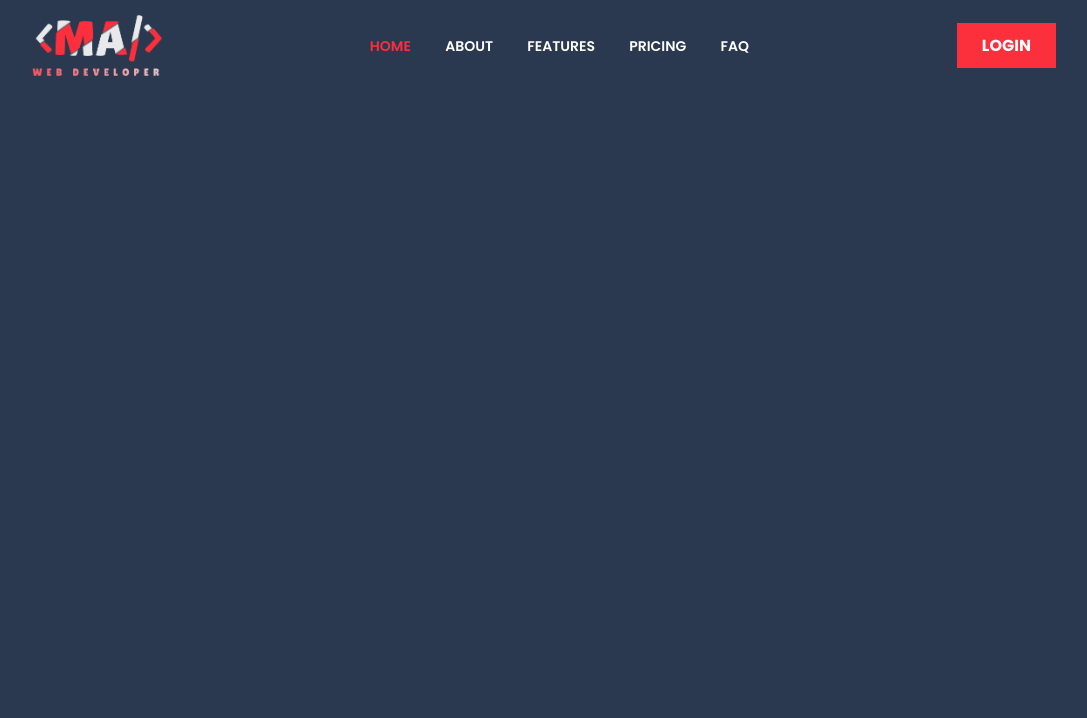
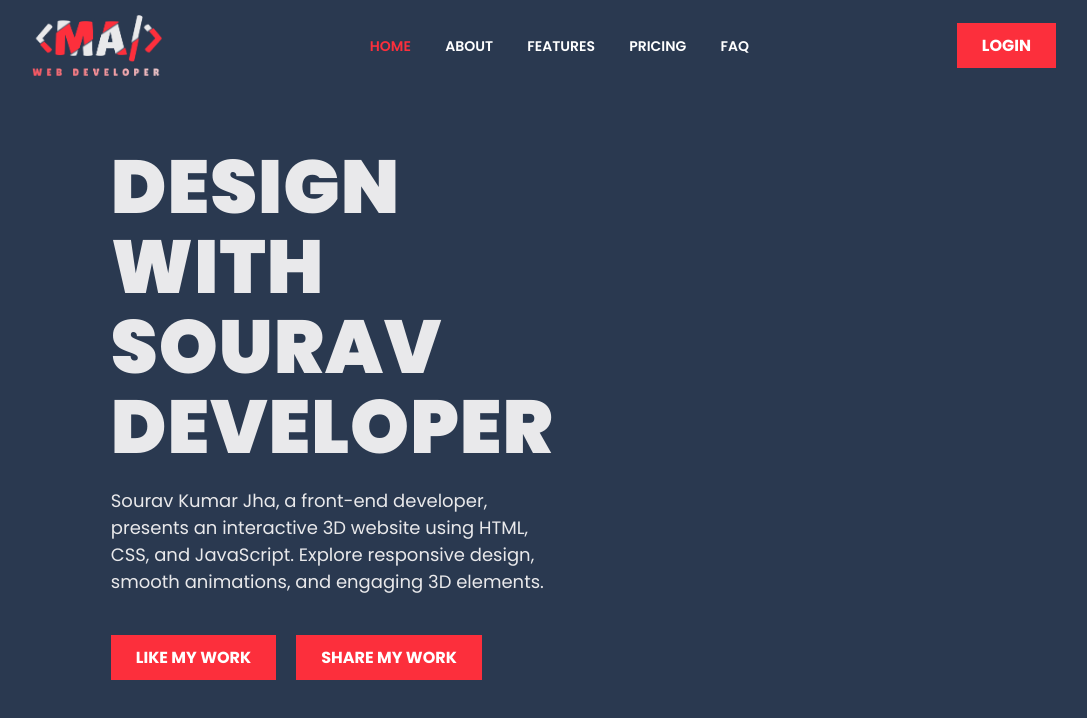
Before and after one commit to Souravjha69/3D--Website, a plain HTML site: page index.html in a window 1280 px wide. Shown: the whole page, without its empty margins (96-1183 px from the left). Drawn offline with Linux system fonts and the light colour scheme.

Commit message:
Hero Section Completed

```diff
--- a/index.html
+++ b/index.html
@@ -1,15 +1,15 @@
 <!DOCTYPE html>
 <html lang="en">
   <head>
-    <meta charset="UTF-8">
-    <meta name="viewport" content="width=device-width, initial-scale=1.0">
+    <meta charset="UTF-8" />
+    <meta name="viewport" content="width=device-width, initial-scale=1.0" />
     <title>Animated Website | Sourav kr. jha</title>
-    <link rel="stylesheet" href="style.css"/>
+    <link rel="stylesheet" href="style.css" />
   </head>
   <body>
     <div class="main-container">
       <div class="navbar">
-            <img src="images/nav-logo.jpg" alt="" class="nav-logo">
+        <img src="images/nav-logo.jpg" alt="" class="nav-logo" />
         <ul>
           <li><a href="" class="active">Home</a></li>
           <li><a href="">About</a></li>
@@ -17,12 +17,24 @@
           <li><a href="">Pricing</a></li>
           <li><a href="">FAQ</a></li>
         </ul>
-            <button>
-               Login
-            </button>
+        <button>Login</button>
       </div>
 
-        <div class="bottom_sec"></div>
+      <div class="bottom_sec">
+        <div class="bottom-left">
+          <h1>Design with Sourav DEVELOPER</h1>
+          <p>
+            Sourav Kumar Jha, a front-end developer, presents an interactive 3D
+            website using HTML, CSS, and JavaScript. Explore responsive design,
+            smooth animations, and engaging 3D elements.
+          </p>
+          <div class="btn-sec">
+            <button>Like my Work</button>
+            <button class="like-btn">Share my Work</button>
+          </div>
+        </div>
+        <div class="bottom-right"></div>
+      </div>
     </div>
   </body>
 </html>
--- a/style.css
+++ b/style.css
@@ -62,7 +62,7 @@ body{
 .navbar ul a:hover,.navbar ul .active{
     color: #FC2F3C;
 }
-.navbar button{
+.navbar button,.btn-sec button{
     padding: 10px 25px;
     font-size: 16px;
     background: #FC2F3C;
@@ -80,3 +80,33 @@ body{
     padding: 3.5rem;
     gap: 5%;
 }
+.bottom-left{
+    width: 50%;
+    height: fit-content;
+
+}
+.bottom-left h1{
+    max-width: 630px;
+    width: 100%;
+    color: #E9e9eb;
+    text-transform: uppercase;
+    font-size: 75px;
+    line-height: 80px;
+    font-weight: 900;
+    letter-spacing: 1px;
+}
+.bottom-left p{
+    max-width: 620px;
+    width: 100%;
+    color: #E9e9eb;
+    font-size: 18px;
+    margin: 20px 0 40px 0;
+}
+.bottom-right{
+    width: 40%;
+    height: fit-content;
+}
+.btn-sec{
+    display: flex;
+    gap: 20px;
+}
```
Lines whose indentation alone changed are shown as unchanged.
